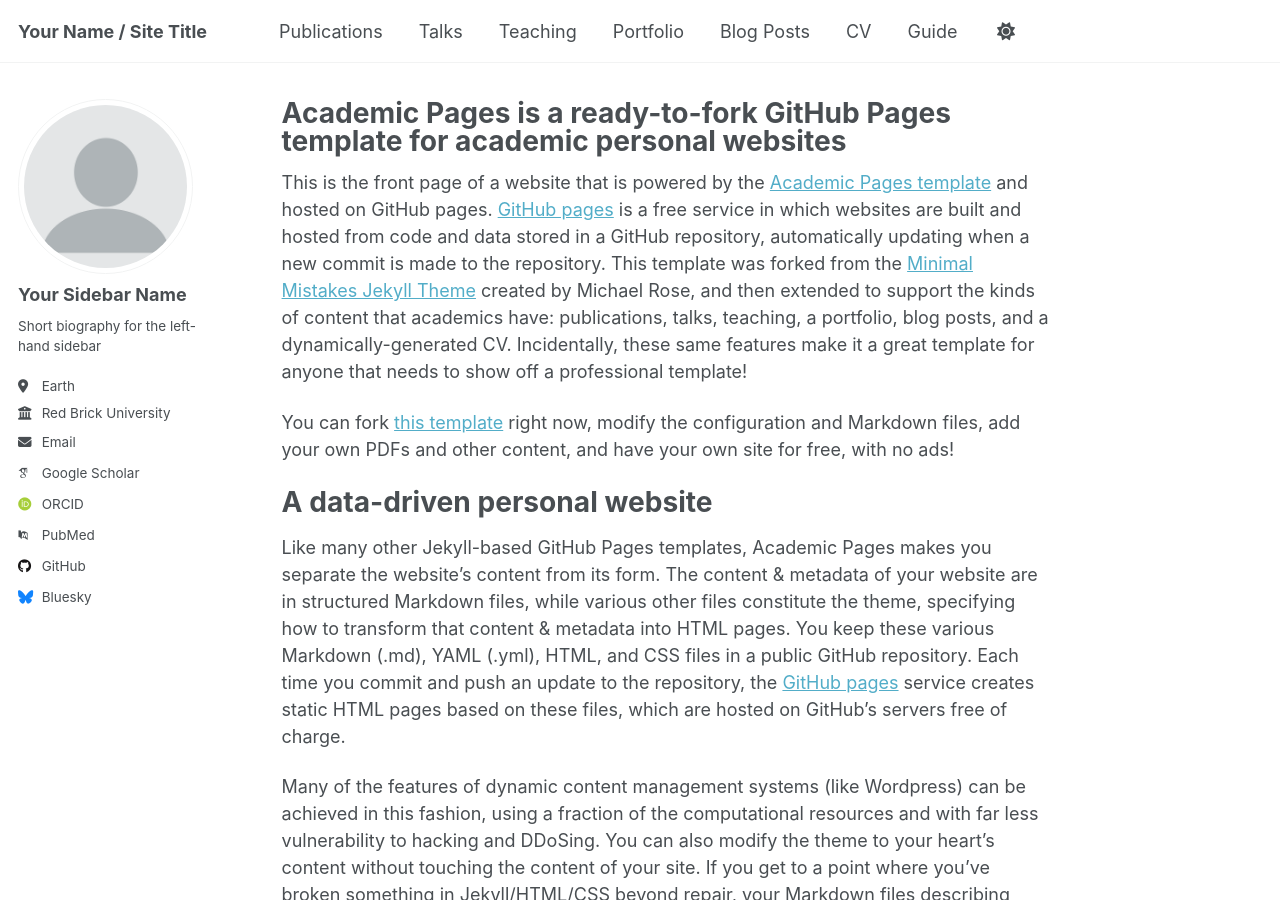
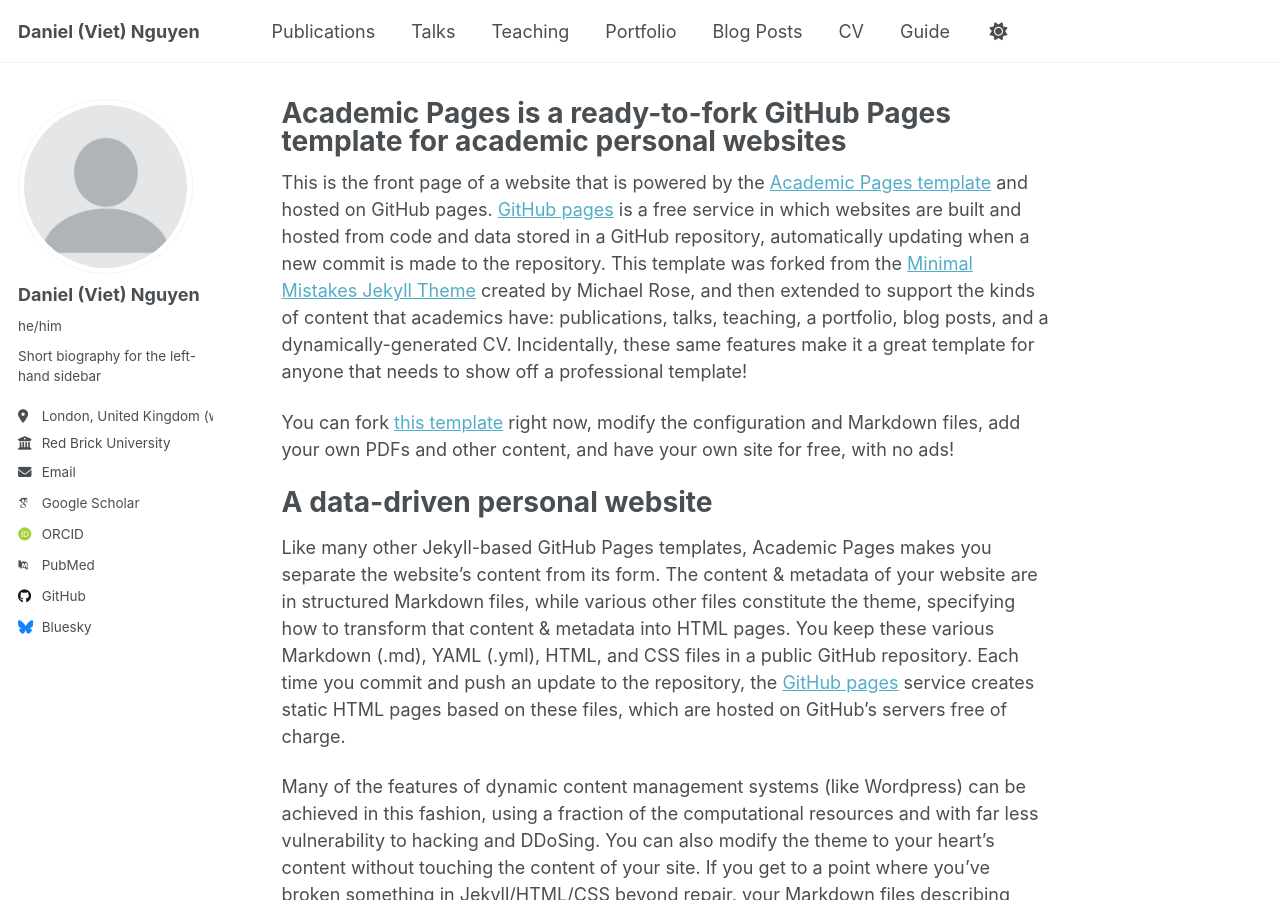
Before and after one commit to Danny-NG-9999/Danny-NG-9999.github.io, a Jekyll site: the page built from _pages/about.md, in a window 1280 px wide and 900 px high. Built offline with Jekyll 4.4.1, drawn with Linux system fonts in a browser that asks for light colours; some web fonts are replaced; a script that is not in the unit is left out.

Commit message:
Fix name

```diff
--- a/_config.yml
+++ b/_config.yml
@@ -9,14 +9,14 @@
 # Basic Site Settings
 locale                   : "en-US"
 site_theme               : "default" # Currently available options are "default", "air"
-title                    : "Your Name / Site Title"
+title                    : "Daniel (Viet) Nguyen"
 title_separator          : "-"
 name                     : &name "Your Name"
 description              : &description "Your Name's academic portfolio"   # Update this with a general description of your site, this is the default if not overridden by a page
-url                      : https://academicpages.github.io # The base hostname & protocol for your site e.g. "https://[your GitHub username].github.io",
+url                      : https://danny-ng-9999.github.io/ # The base hostname & protocol for your site e.g. "https://[your GitHub username].github.io",
                                                            # or if you already have some other page hosted on Github then use "https://[your GitHub username].github.io/[Your Repo Name]"
 baseurl                  : "" # the subpath of your site, e.g. "/blog"
-repository               : "academicpages/academicpages.github.io"
+repository               : "Danny-NG-9999/Danny-NG-9999.github.io"
 
 # Site Author - The following control what appear as part of the author content on the side bar.
 #               If a field is blank the icon and link will not appear, otherwise it will be shown.
@@ -24,13 +24,13 @@
 author:
   # Biographic information
   avatar           : "profile.png"
-  name             : "Your Sidebar Name"
-  pronouns         : # example: "she/her"
+  name             : "Daniel (Viet) Nguyen" # Your name
+  pronouns         : "he/him" # example: "she/her"
   bio              : "Short biography for the left-hand sidebar"
-  location         : "Earth"
+  location         : "London, United Kingdom (willing to relocate)"
   employer         : "Red Brick University"
   uri              : # URL
-  email            : "none@example.org"
+  email            : "daniel.h.nguyen24@gmail.com" # Email address - if you want to display it on the site, otherwise leave blank
 
   # Academic websites
   academia         : # URL
```
